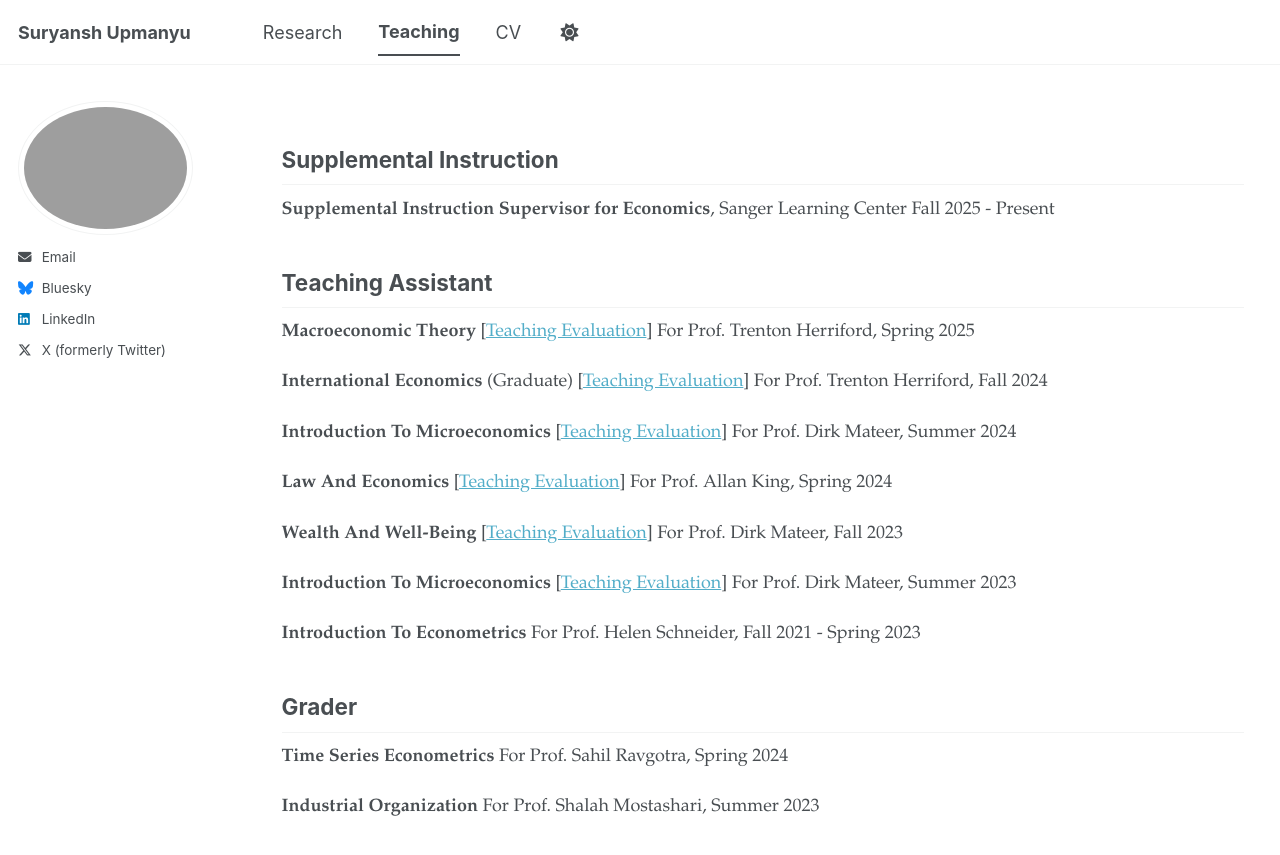
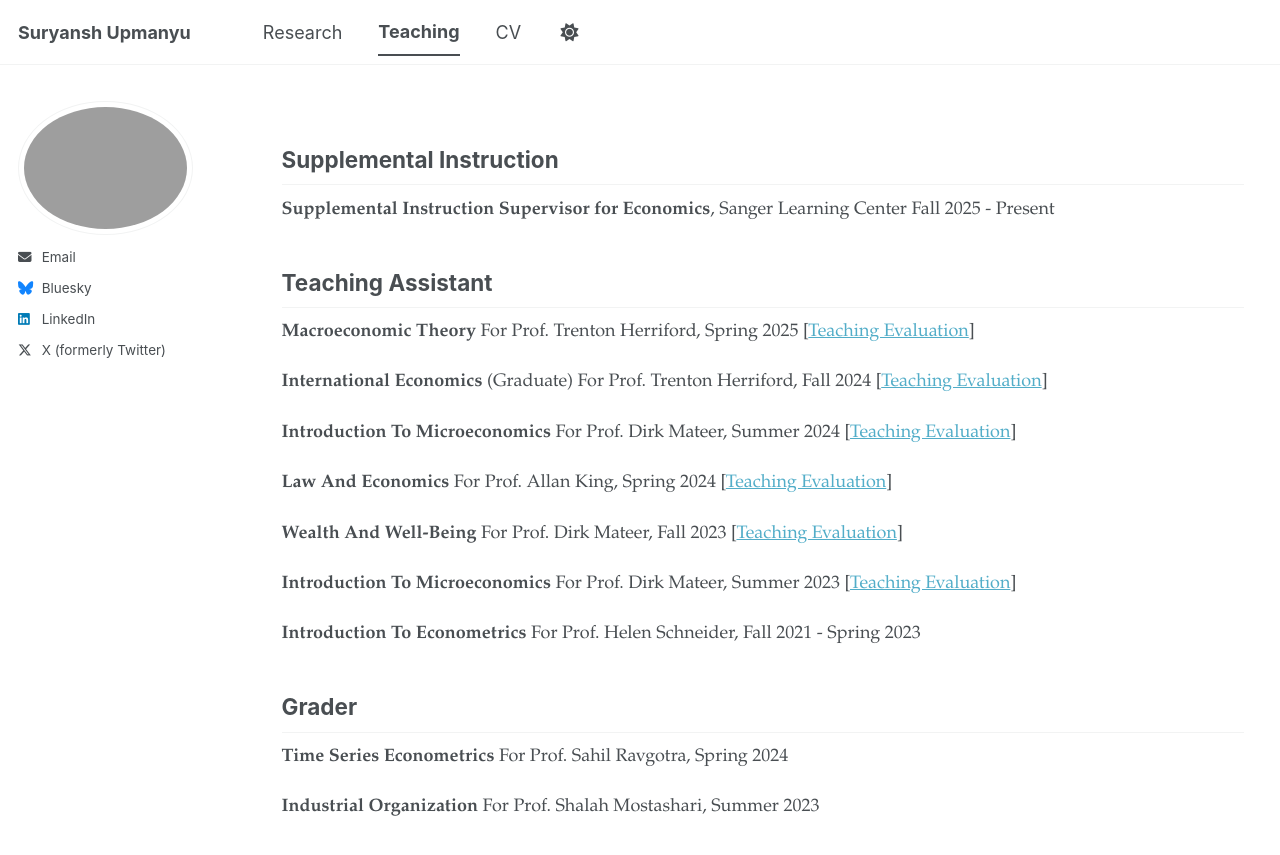
Before and after one commit to upmanyu-suryansh/upmanyu-suryansh.github.io, a Jekyll site: the page built from _pages/teaching.md, in a window 1280 px wide and 1064 px high. Shown: the top 855 px of the window. Built offline with Jekyll 4.4.1, drawn with Linux system fonts in a browser that asks for light colours; a script bundle is joined from its source files by our own code; library files that are not in the unit come from our copies.

```diff
--- a/_pages/teaching.md
+++ b/_pages/teaching.md
@@ -12,23 +12,23 @@ Fall 2025 - Present
 
 ## Teaching Assistant
 
-**Macroeconomic Theory** [[Teaching Evaluation](/files/6__Individual_Teaching_Assistant_Report_Spring_2025_for_ECO_320L_-_MACROECONOMIC_THEORY__34730__Suryansh_Upmanyu_9b9bc511-0a0f-436c-a263-6903f0479075en-US.pdf){:target="_blank"}]
-For Prof. Trenton Herriford, Spring 2025
+**Macroeconomic Theory**
+For Prof. Trenton Herriford, Spring 2025 [[Teaching Evaluation](/files/6__Individual_Teaching_Assistant_Report_Spring_2025_for_ECO_320L_-_MACROECONOMIC_THEORY__34730__Suryansh_Upmanyu_9b9bc511-0a0f-436c-a263-6903f0479075en-US.pdf){:target="_blank"}]
 
-**International Economics** (Graduate) [[Teaching Evaluation](/files/5__Individual_Teaching_Assistant_Report_Fall_2024_for_ECO_395L_-_INTERNATIONAL_MACROECONOMICS__34210__Suryansh_Upmanyu.pdf){:target="_blank"}]
-For Prof. Trenton Herriford, Fall 2024
+**International Economics** (Graduate)
+For Prof. Trenton Herriford, Fall 2024 [[Teaching Evaluation](/files/5__Individual_Teaching_Assistant_Report_Fall_2024_for_ECO_395L_-_INTERNATIONAL_MACROECONOMICS__34210__Suryansh_Upmanyu.pdf){:target="_blank"}]
 
-**Introduction To Microeconomics** [[Teaching Evaluation](/files/4__Individual_Teaching_Assistant_Report_Summer_2024_for_ECO_F304K_-_INTRO_TO_MICROECONOMICS-WB__78885__Suryansh_Upmanyu.pdf){:target="_blank"}]
-For Prof. Dirk Mateer, Summer 2024
+**Introduction To Microeconomics**
+For Prof. Dirk Mateer, Summer 2024 [[Teaching Evaluation](/files/4__Individual_Teaching_Assistant_Report_Summer_2024_for_ECO_F304K_-_INTRO_TO_MICROECONOMICS-WB__78885__Suryansh_Upmanyu.pdf){:target="_blank"}]
 
-**Law And Economics** [[Teaching Evaluation](/files/3__Individual_Teaching_Assistant_Report_Spring_2024_for_ECO_350K_-_ECON_ANALYSIS_AND_THE_LAW__33825__Suryansh_Upmanyu_2488782f-e985-4af7-bd0b-fa1dc35906e5en-US.pdf){:target="_blank"}]
-For Prof. Allan King, Spring 2024
+**Law And Economics**
+For Prof. Allan King, Spring 2024 [[Teaching Evaluation](/files/3__Individual_Teaching_Assistant_Report_Spring_2024_for_ECO_350K_-_ECON_ANALYSIS_AND_THE_LAW__33825__Suryansh_Upmanyu_2488782f-e985-4af7-bd0b-fa1dc35906e5en-US.pdf){:target="_blank"}]
 
-**Wealth And Well-Being** [[Teaching Evaluation](/files/2__Individual_Teaching_Assistant_Report_Fall_2023_for_UGS_303_-_WEALTH_AND_WELL-BEING__64285__64260__64265__64270__64275__6_4bb92ab8-5e29-4a50-bc99-acd840d7bda2en-US.pdf){:target="_blank"}]
-For Prof. Dirk Mateer, Fall 2023
+**Wealth And Well-Being**
+For Prof. Dirk Mateer, Fall 2023 [[Teaching Evaluation](/files/2__Individual_Teaching_Assistant_Report_Fall_2023_for_UGS_303_-_WEALTH_AND_WELL-BEING__64285__64260__64265__64270__64275__6_4bb92ab8-5e29-4a50-bc99-acd840d7bda2en-US.pdf){:target="_blank"}]
 
-**Introduction To Microeconomics** [[Teaching Evaluation](/files/1__Individual_Teaching_Assistant_Report_Summer_2023_for_ECO_F304K_-_INTRO_TO_MICROECONOMICS-WB__79460__Suryansh_Upmanyu_041c0f5b-a648-409c-b0e3-71657c3926aben-US.pdf){:target="_blank"}]
-For Prof. Dirk Mateer, Summer 2023
+**Introduction To Microeconomics**
+For Prof. Dirk Mateer, Summer 2023 [[Teaching Evaluation](/files/1__Individual_Teaching_Assistant_Report_Summer_2023_for_ECO_F304K_-_INTRO_TO_MICROECONOMICS-WB__79460__Suryansh_Upmanyu_041c0f5b-a648-409c-b0e3-71657c3926aben-US.pdf){:target="_blank"}]
 
 **Introduction To Econometrics**
 For Prof. Helen Schneider, Fall 2021 - Spring 2023
```
